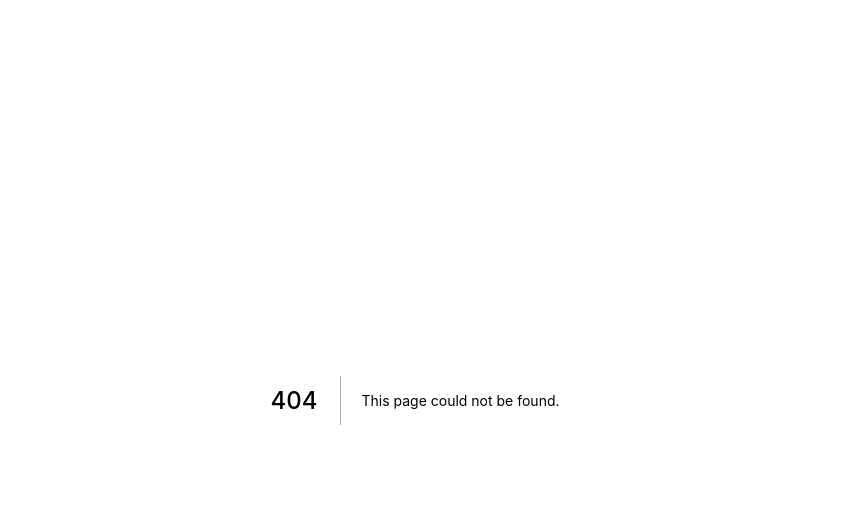
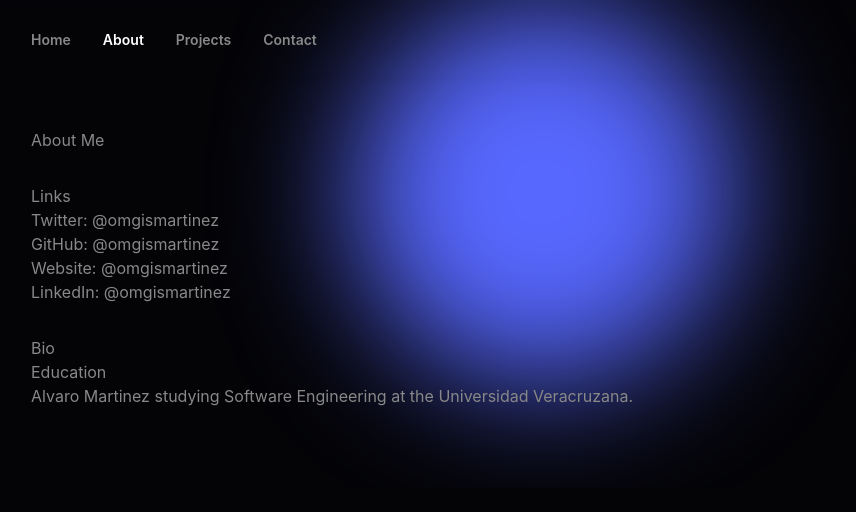
Before and after one commit to soymartinez/martinez, a Next.js app: page /about in a window 1280 px wide. Before the commit this address had no page. Shown: the top 512 px of the page, without its empty margins (225-1081 px from the left). Built offline with nearby package versions, Linux system fonts and the light colour scheme.

Commit message:
🚀 feat: about

```diff
--- /dev/null
+++ b/pages/about.js
@@ -0,0 +1,28 @@
+import Layout from 'components/layout'
+
+export default function About() {
+    return (
+        <Layout title={'About – Martinez'}>
+            <div className='flex flex-col gap-8 sm:max-w-3xl mx-auto'>
+                <h1>About Me</h1>
+                <section>
+                    <h1>Links</h1>
+                    <ul>
+                        <li>Twitter: <a href='https://twitter.com/omgismartinez'>@omgismartinez</a></li>
+                        <li>GitHub: <a href='https://github.com/omgismartinez'>@omgismartinez</a></li>
+                        <li>Website: <a href='https://martinez.vercel.app'>@omgismartinez</a></li>
+                        <li>LinkedIn: <a href='https://linkedin.com/in/omgismartinez'>@omgismartinez</a></li>
+                    </ul>
+                </section>
+                <section>
+                    <h1>Bio</h1>
+                    <div>
+                        <h2>Education</h2>
+                        <p>Alvaro Martinez studying Software Engineering at the Universidad Veracruzana.</p>
+                        {/* <p>Alvaro Martinez graduated from the Universidad Veracruzana with a degree in Software Engineering.</p> */}
+                    </div>
+                </section>
+            </div>
+        </Layout>
+    )
+}
```
